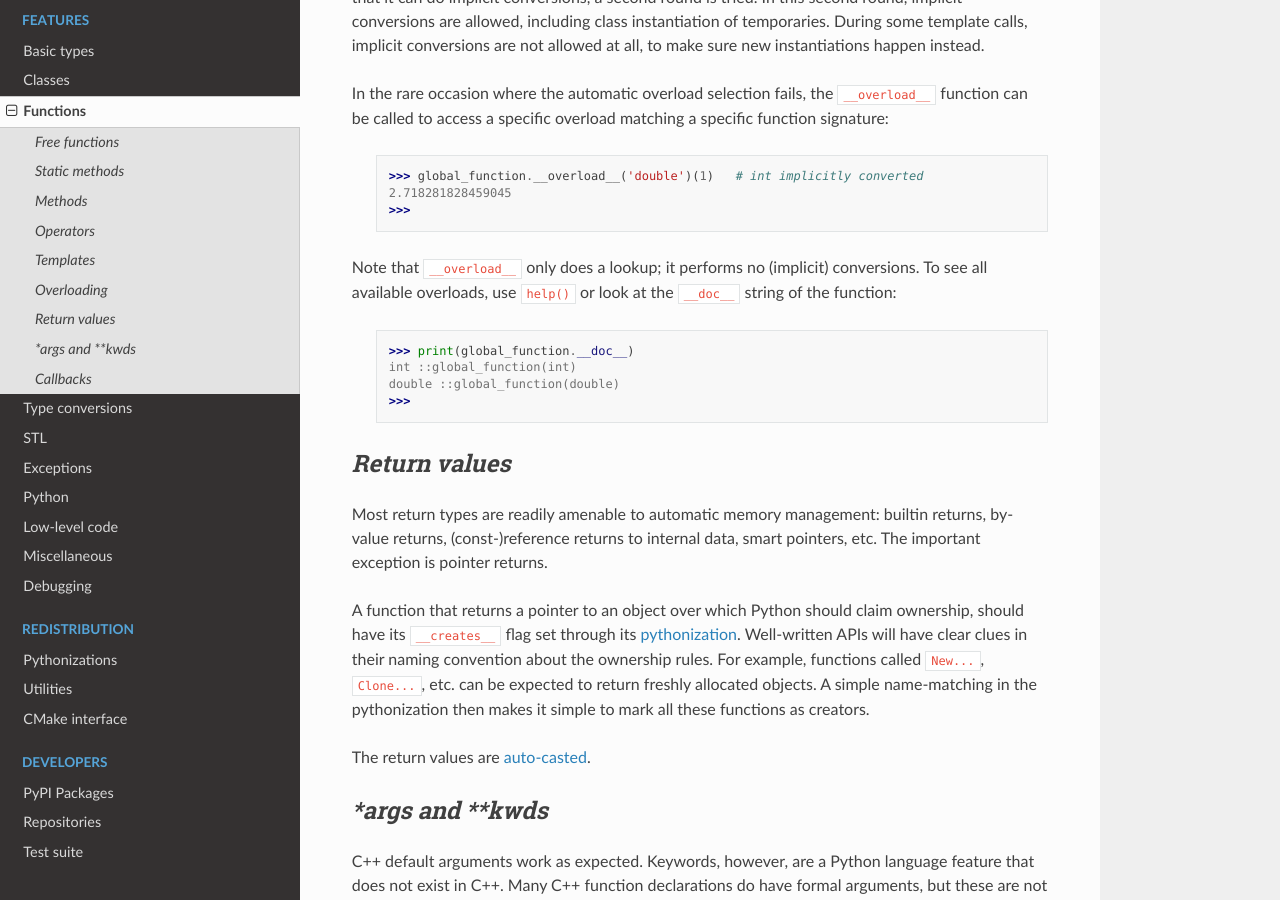
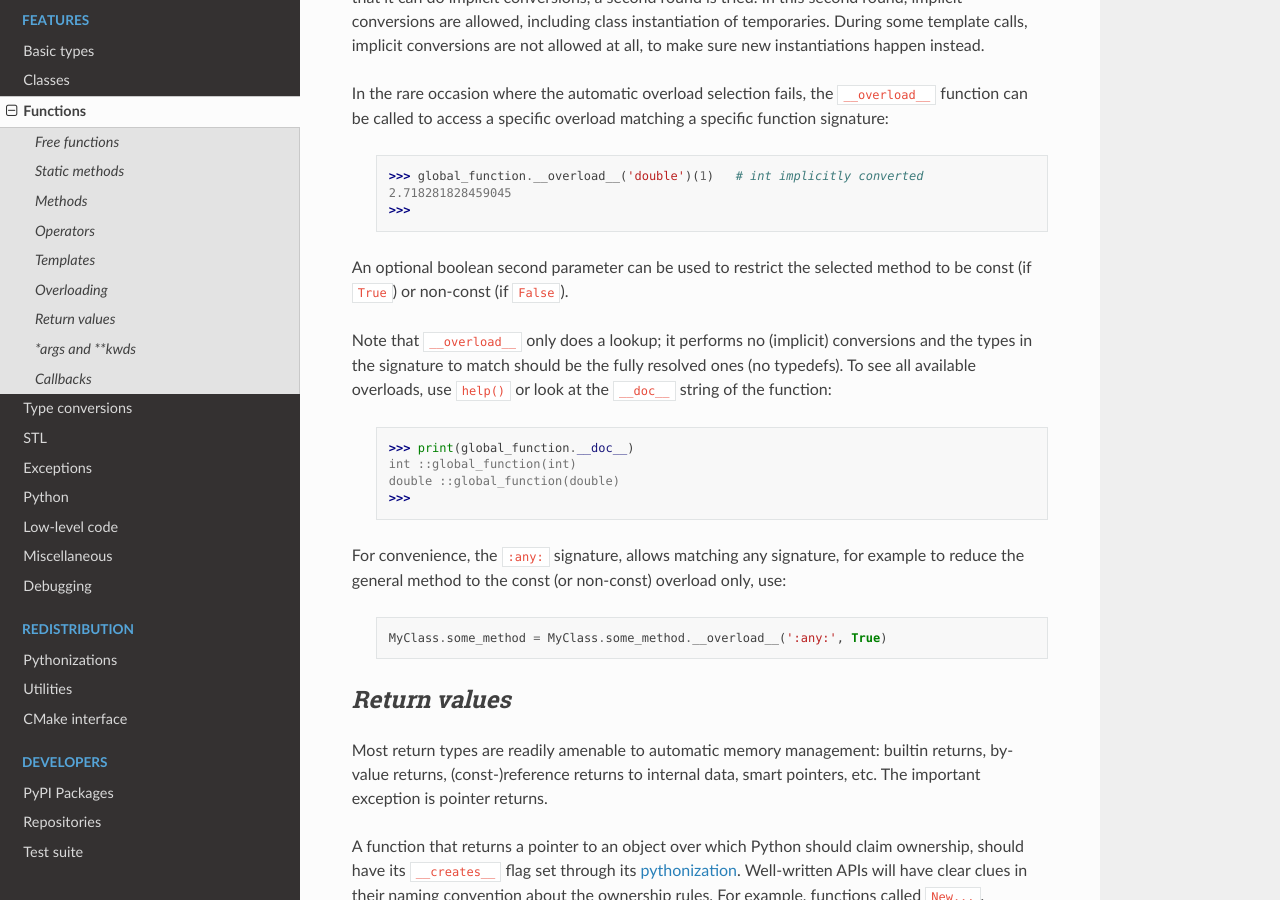
Before and after one commit to wlav/cppyy, a Sphinx documentation site: the page built from doc/source/functions.rst, in a window 1280 px wide and 900 px high, scrolled down 3002 px. Built offline with Sphinx 7.4.7 and the Read the Docs theme 2.0.0, drawn with Linux system fonts in a browser that asks for light colours.

Commit message:
Test for const/non-const and :any: options to __overload__

```diff
--- a/doc/source/changelog.rst
+++ b/doc/source/changelog.rst
@@ -17,6 +17,7 @@ master: 1.7.0
 * Pre-empt upstream's propensity of making ``std`` classes etc. global
 * Allow initialization of std::map from dict with the correct types
 * Allow initialization of std::set from set with the correct types
+* Add optional nonst/non-const selection to ``__overload__``
 * Fix crash when handing a by-value object to make_shared
 * Fixed a few shared/unique_ptr corner cases
 * Fixed conversion of std::function taking an STL class parameter
--- a/doc/source/functions.rst
+++ b/doc/source/functions.rst
@@ -190,8 +190,12 @@ matching a specific function signature:
      2.718281828459045
      >>>
 
+An optional boolean second parameter can be used to restrict the selected
+method to be const (if ``True``) or non-const (if ``False``).
+
 Note that ``__overload__`` only does a lookup; it performs no (implicit)
-conversions.
+conversions and the types in the signature to match should be the fully
+resolved ones (no typedefs).
 To see all available overloads, use ``help()`` or look at the ``__doc__``
 string of the function:
 
@@ -201,6 +205,14 @@ string of the function:
      int ::global_function(int)
      double ::global_function(double)
      >>>
+
+For convenience, the ``:any:`` signature, allows matching any signature, for
+example to reduce the general method to the const (or non-const) overload
+only, use:
+
+  .. code-block:: python
+
+     MyClass.some_method = MyClass.some_method.__overload__(':any:', True)
 
 
 `Return values`
```
Also changed, not shown: 4 other files.
